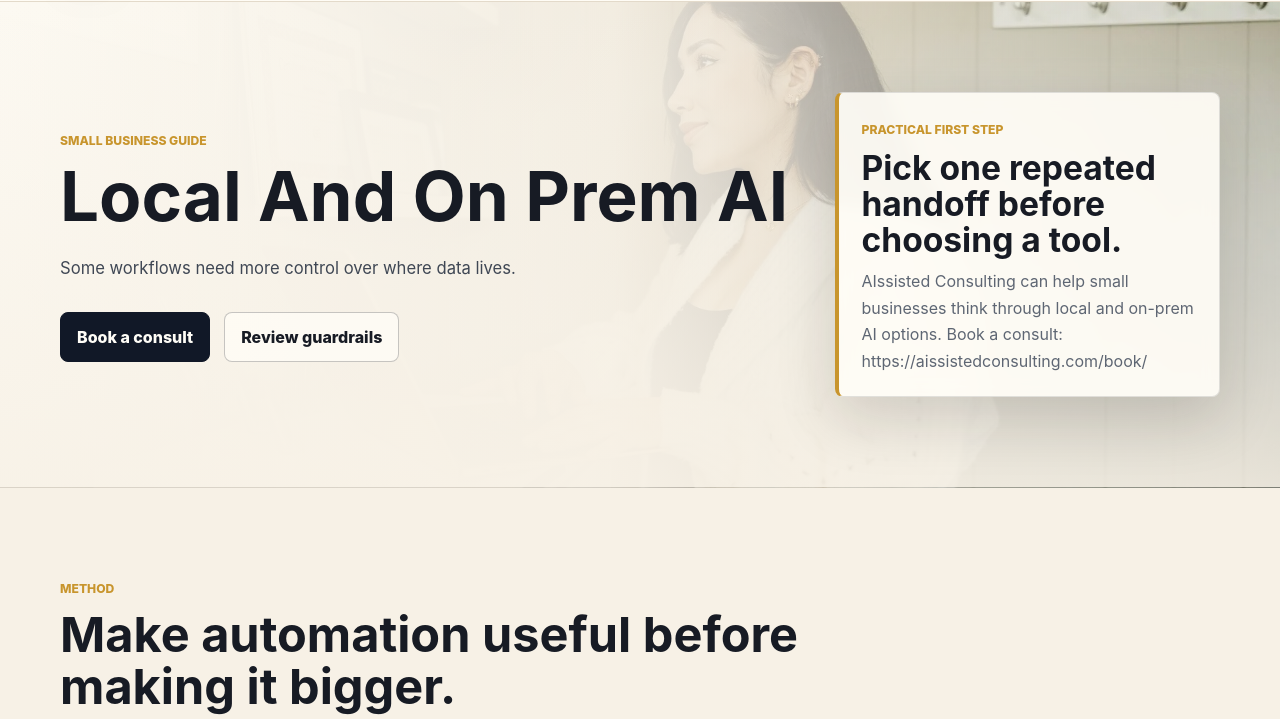
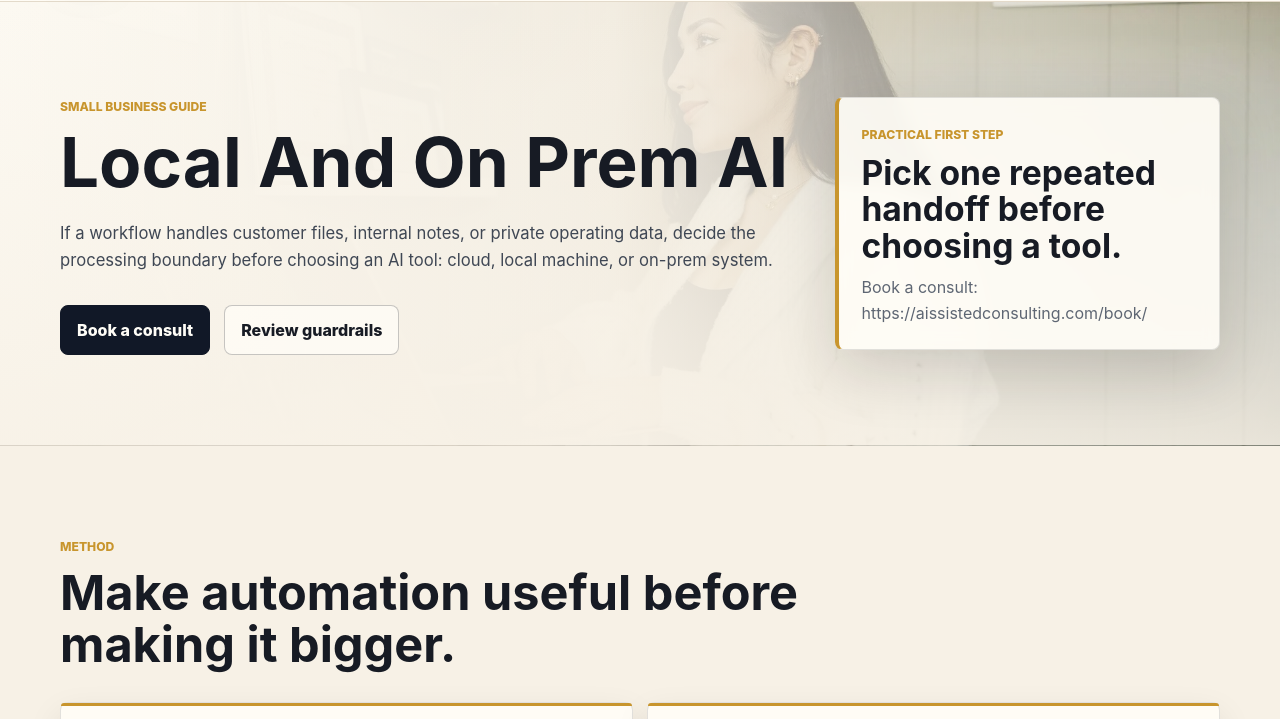
Before and after one commit to ChristFollower873461/aissisted-website, a website: page guides/local-and-on-prem-ai/index.html in a window 1280 px wide. Shown: the part 81-800 px from the top of the page. Drawn offline with Linux system fonts and the light colour scheme.

Commit message:
chore(seo): publish Parsifal guide local-and-on-prem-ai

```diff
--- a/guides/local-and-on-prem-ai/index.html
+++ b/guides/local-and-on-prem-ai/index.html
@@ -38,7 +38,7 @@
     }
     </script>
   </head>
-  <body data-page="guide-local-and-on-prem-ai" data-parsifal-source-id="seo-content-2026-06-27-local-on-prem-ai">
+  <body data-page="guide-local-and-on-prem-ai" data-parsifal-source-id="seo-content-2026-06-28-local-on-prem-ai">
     <a class="skip-link" href="#main">Skip to content</a>
 
     <header class="site-header">
@@ -70,7 +70,7 @@
           <div>
             <p class="eyebrow">Small business guide</p>
             <h1 id="guide-title">Local And On Prem AI</h1>
-            <p class="page-lede">Some workflows need more control over where data lives.</p>
+            <p class="page-lede">If a workflow handles customer files, internal notes, or private operating data, decide the processing boundary before choosing an AI tool: cloud, local machine, or on-prem system.</p>
             <div class="hero-actions">
               <a class="btn btn-primary" href="../../book/">Book a consult</a>
               <a class="btn btn-secondary" href="../../privacy-and-control/">Review guardrails</a>
@@ -79,7 +79,7 @@
           <div class="page-panel">
             <p class="eyebrow">Practical first step</p>
             <h2>Pick one repeated handoff before choosing a tool.</h2>
-            <p>AIssisted Consulting can help small businesses think through local and on-prem AI options. Book a consult: https://aissistedconsulting.com/book/</p>
+            <p>Book a consult: https://aissistedconsulting.com/book/</p>
           </div>
         </div>
       </section>
```
